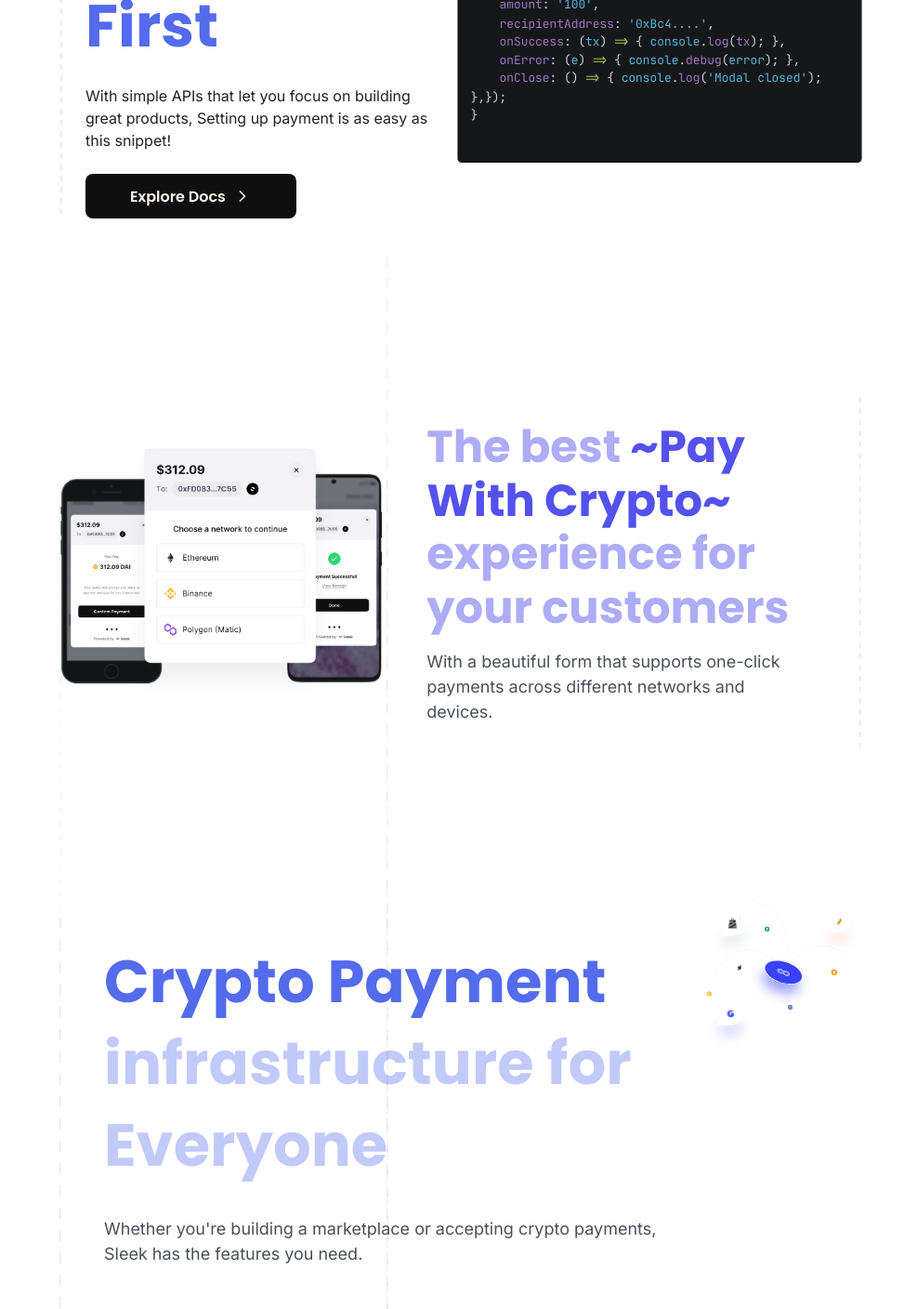
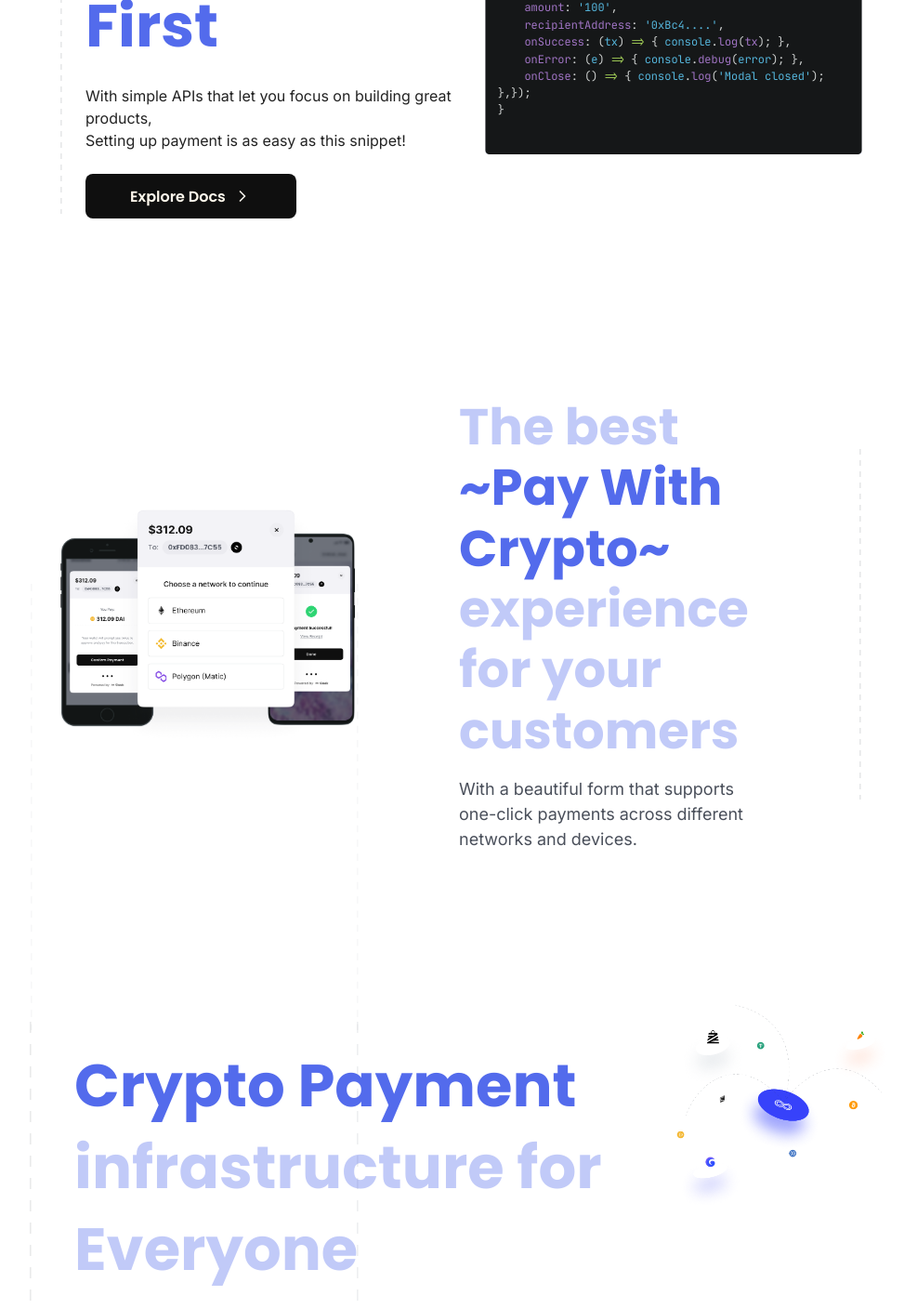
Before and after one commit to marvinkome/sleek-lp, a Next.js app: page / in a window 1280 px wide. Shown: the part 1080-2488 px from the top of the page at 93% size, without its empty margins (144-1117 px from the left). Built offline with nearby package versions, Linux system fonts and the light colour scheme.

Commit message:
worthy fix

```diff
--- a/src/pages/index.tsx
+++ b/src/pages/index.tsx
@@ -206,7 +206,7 @@
             </Icon>
           </Stack>
 
-          <Stack minWidth="0" spacing={{ base: '2', md: '2' }}>
+          <Stack flex="1" minWidth="0" spacing={{ base: '2', md: '2' }}>
             <Heading
               color="rgba(83, 107, 236, 0.36)"
               fontSize={{ base: '2rem', md: '3rem' }}
@@ -217,6 +217,17 @@
               Developers First
             </Heading>
             <Text
+              display={{ base: 'none', md: 'block' }}
+              fontSize={{ base: '1rem', md: '1rem' }}
+              color="rgb(0 0 0 / 0.87)"
+              py="4"
+            >
+              With simple APIs that let you focus on building great products,
+              <br />
+              Setting up payment is as easy as this snippet!
+            </Text>
+            <Text
+              display={{ base: 'block', md: 'none' }}
               fontSize={{ base: '1rem', md: '1rem' }}
               color="rgb(0 0 0 / 0.87)"
               py="4"
@@ -241,7 +252,7 @@
             </div>
           </Stack>
 
-          <Stack>
+          <Stack flex="1">
             <Image src="/snippet.svg" alt="Code" boxSize="100%" />
           </Stack>
         </Stack>
@@ -251,7 +262,7 @@
           direction={{ base: 'column', md: 'row-reverse' }}
           align="center"
           px={{ base: '0', md: '12rem' }}
-          spacing={{ base: '12', md: '12' }}
+          spacing={{ base: '12', md: '28' }}
           py={{ base: '1.2rem', md: '4rem' }}
         >
           <Stack display={{ base: 'none', md: 'block' }}>
@@ -272,16 +283,16 @@
           <Stack
             minWidth="0"
             display={{ base: 'none', md: 'flex' }}
-            flex="1.2"
+            flex="1"
             spacing="4"
           >
             <Heading
-              fontSize={{ base: '2rem', md: '3rem' }}
+              fontSize={{ base: '2rem', md: '3.4rem' }}
               fontWeight="800"
-              color="rgba(83, 82, 237, 0.48)"
+              color="rgba(83, 107, 236, 0.36)"
             >
               The best{' '}
-              <span style={{ color: '#5352ED' }}>~Pay With Crypto~</span>{' '}
+              <span style={{ color: '#536BEC' }}>~Pay With Crypto~</span>{' '}
               experience for your customers
             </Heading>
             <Text fontSize={{ base: '1rem', md: '1.125rem' }} opacity="0.87">
@@ -295,7 +306,7 @@
             <Heading
               fontSize="32px"
               fontWeight="800"
-              color="rgba(83, 82, 237, 0.48)"
+              color="rgba(83, 107, 236, 0.36)"
             >
               The best{' '}
               <span style={{ color: '#5352ED' }}>~Pay With Crypto~</span>{' '}
@@ -329,7 +340,7 @@
         <chakra.section py={{ base: '1.2rem', md: '6rem' }}>
           <Stack
             direction={{ base: 'column', md: 'row' }}
-            px={{ base: '0', md: '12rem' }}
+            px={{ base: '0', md: '10rem' }}
             spacing={{ base: '8', md: '12' }}
           >
             <Stack
@@ -405,45 +416,6 @@
                   />
                 </Icon>
               </Stack>
-
-              <Stack>
-                <Icon
-                  viewBox="0 0 1 377"
-                  w="0.5"
-                  h="65rem"
-                  mt="-24rem"
-                  position="absolute"
-                >
-                  <line
-                    x1="0.4"
-                    y1="-1.74846e-08"
-                    x2="0.400016"
-                    y2="377"
-                    stroke="#2F3542"
-                    strokeOpacity="0.06"
-                    strokeWidth="0.8"
-                    strokeDasharray="6 6"
-                  />
-                </Icon>
-                <Icon
-                  viewBox="0 0 1 377"
-                  w="0.5"
-                  h="112rem"
-                  mt="-24rem"
-                  position="absolute"
-                >
-                  <line
-                    x1="0.4"
-                    y1="-1.74846e-08"
-                    x2="0.400016"
-                    y2="377"
-                    stroke="#2F3542"
-                    strokeOpacity="0.06"
-                    strokeWidth="0.8"
-                    strokeDasharray="6 6"
-                  />
-                </Icon>
-              </Stack>
             </Stack>
 
             <Stack flex="1" spacing="4" pt="12">
@@ -463,8 +435,9 @@
                 opacity="0.87"
                 py={{ base: '2', md: '4' }}
               >
-                Whether you&apos;re building a marketplace or accepting crypto
-                payments, Sleek has the features you need.
+                Whether you&apos;re a merchant or building a marketplace to
+                accept crypto payments globally, Sleek has the features you
+                need.
               </Text>
 
               <Stack direction="row" spacing="5" py={{ base: '2', md: '1rem' }}>
@@ -501,7 +474,7 @@
               height="100%"
             >
               <Image
-                src="/infra.svg"
+                src="/infra.png"
                 alt="Sleekpay Infrastructure"
                 boxSize="100%"
               />
```
Also changed, not shown: src/pages/demo.tsx (+7 -5 lines), public/infra.png (added).
